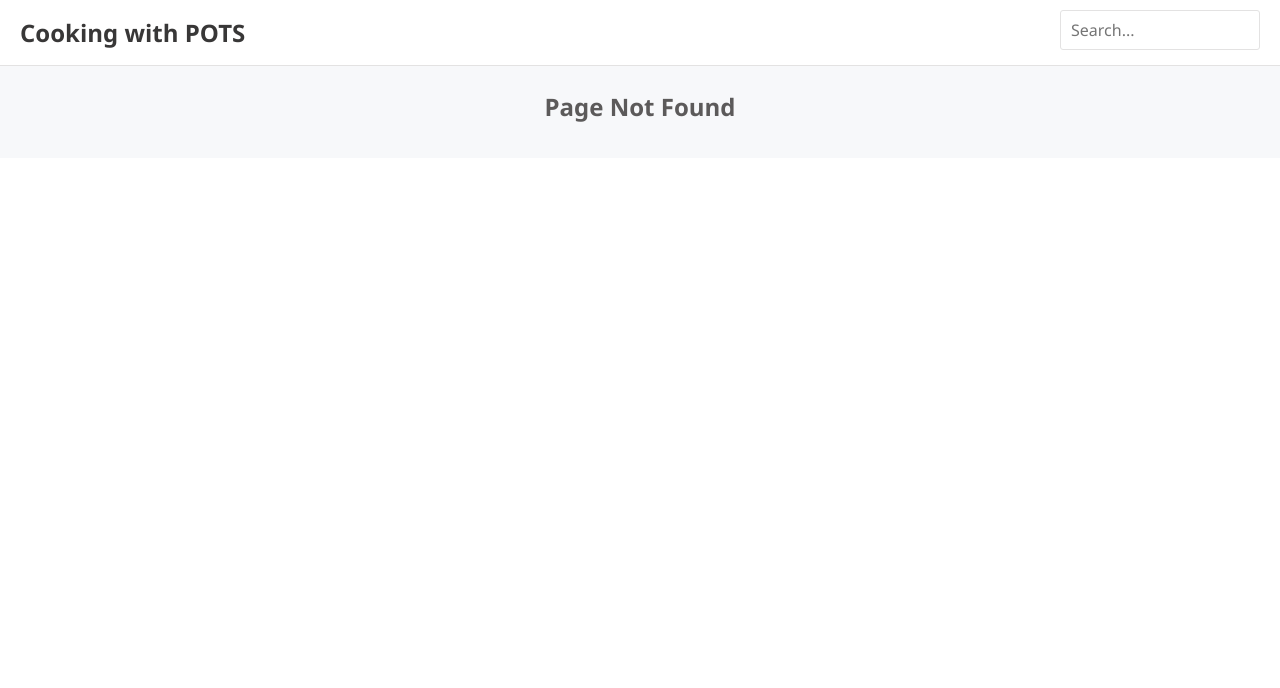
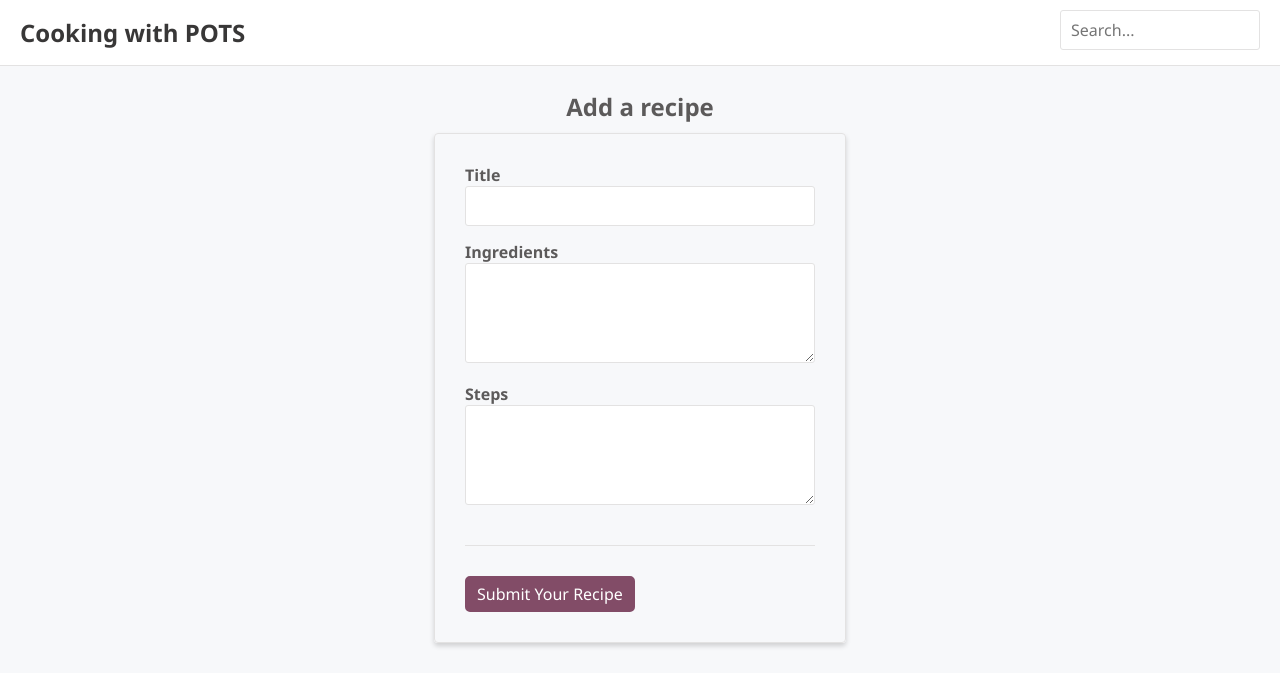
Before and after one commit to ErinNPeters/cooking-with-POTS-react, a React (Create React App) app in the folder frontend/: page /add in a window 1280 px wide. Before the commit this address had no page. Shown: the top 688 px of the page. Built offline with nearby package versions, Linux system fonts and the light colour scheme.

Commit message:
Add recipe page added

```diff
--- a/frontend/src/App.tsx
+++ b/frontend/src/App.tsx
@@ -9,6 +9,7 @@ import { Provider } from 'react-redux';
 import { configureStore } from './Store';
 import { RecipePage } from './Pages/RecipePage';
 import { SearchResultPage } from './Pages/SearchResultPage';
+import { AddRecipePage } from './Pages/AddRecipePage';
 
 const store = configureStore();
 
@@ -21,6 +22,7 @@ function App() {
           <Routes>
             <Route path="" element={<HomePage />} />
             <Route path="recipes/:recipeId" element={<RecipePage />} />
+            <Route path="add" element={<AddRecipePage />} />
             <Route path="search" element={<SearchResultPage />} />
             <Route path="*" element={<NotFoundPage />} />
           </Routes>
--- /dev/null
+++ b/frontend/src/Pages/AddRecipePage.tsx
@@ -0,0 +1,108 @@
+import React from 'react';
+import { Page } from '../Page';
+import { useForm } from 'react-hook-form';
+import {
+  Fieldset,
+  FieldContainer,
+  FieldLabel,
+  FieldInput,
+  FieldTextArea,
+  FormButtonContainer,
+  PrimaryButton,
+  FieldError,
+  SubmissionSuccess,
+} from '../Styles';
+import { RecipeDataPreParse, postRecipe } from '../RecipeDataPreParse';
+
+type FormData = {
+  title: string;
+  ingredients: string;
+  steps: string;
+};
+export const AddRecipePage = () => {
+  const {
+    register,
+    formState: { errors },
+    handleSubmit,
+    formState,
+  } = useForm<FormData>({ mode: 'onBlur' });
+  const [successfullySubmitted, setSuccessfullySubmitted] =
+    React.useState(false);
+
+  const submitForm = async (data: FormData) => {
+    const result = await postRecipe({
+      recipeId: 0, //0 indicates a new recipe. Will be auto-assigned by database on the backend.
+      title: data.title,
+      ingredients: data.ingredients,
+      steps: data.steps,
+      userName: 'Erin',
+      created: new Date(),
+      crockPot: true,
+    });
+    setSuccessfullySubmitted(result ? true : false);
+  };
+
+  return (
+    <Page title="Add a recipe">
+      <form onSubmit={handleSubmit(submitForm)}>
+        <Fieldset disabled={formState.isSubmitting || successfullySubmitted}>
+          <FieldContainer>
+            <FieldLabel htmlFor="title">Title</FieldLabel>
+            <FieldInput
+              type="text"
+              {...register('title', { required: true, minLength: 10 })}
+            />
+            {errors.title && errors.title.type === 'required' && (
+              <FieldError> You must enter the recipe title.</FieldError>
+            )}
+            {errors.title && errors.title.type === 'minLength' && (
+              <FieldError>
+                {' '}
+                The title must be at least 10 characters.
+              </FieldError>
+            )}
+          </FieldContainer>
+          <FieldContainer>
+            <FieldLabel htmlFor="ingredients">Ingredients</FieldLabel>
+            <FieldTextArea
+              {...register('ingredients', { required: true, minLength: 50 })}
+            />
+            {errors.ingredients && errors.ingredients.type === 'required' && (
+              <FieldError> You must enter the recipe content.</FieldError>
+            )}
+            {errors.ingredients && errors.ingredients.type === 'minLength' && (
+              <FieldError>
+                {' '}
+                The ingredients must be at least 50 characters.
+              </FieldError>
+            )}
+          </FieldContainer>
+          <FieldContainer>
+            <FieldLabel htmlFor="steps">Steps</FieldLabel>
+            <FieldTextArea
+              {...register('steps', { required: true, minLength: 50 })}
+            />
+            {errors.steps && errors.steps.type === 'required' && (
+              <FieldError> You must enter the recipe content.</FieldError>
+            )}
+            {errors.steps && errors.steps.type === 'minLength' && (
+              <FieldError>
+                {' '}
+                The steps must be at least 50 characters.
+              </FieldError>
+            )}
+          </FieldContainer>
+          <FormButtonContainer>
+            <PrimaryButton type="submit">Submit Your Recipe</PrimaryButton>
+          </FormButtonContainer>
+          {successfullySubmitted && (
+            <SubmissionSuccess>
+              {' '}
+              Your recipe was successfully submitted.{' '}
+            </SubmissionSuccess>
+          )}
+        </Fieldset>
+      </form>
+    </Page>
+  );
+};
--- a/frontend/src/Pages/HomePage.tsx
+++ b/frontend/src/Pages/HomePage.tsx
@@ -12,10 +12,12 @@ import {
   gotRecipeOfTheDayAction,
 } from '../Store';
 import { useDispatch } from 'react-redux';
+import { useNavigate } from 'react-router-dom';
 
 export const HomePage = () => {
+  const navigate = useNavigate();
   const handleAddRecipeClick = () => {
-    // navigate('add');
+    navigate('add');
   };
   const dispatch = useDispatch();
 
@@ -43,6 +45,7 @@ export const HomePage = () => {
         syndrome) knows this is the hardest part of cooking. Browse our recipes
         to help you feed your family or add your own to help others!{' '}
       </PageSubTitle>
+      <br />
       <PrimaryButton onClick={handleAddRecipeClick}>Add a recipe</PrimaryButton>
       <br /> <br /> <br />
       <hr></hr>
--- a/frontend/src/Styles.ts
+++ b/frontend/src/Styles.ts
@@ -17,7 +17,7 @@ export const fontFamily = "'Segoe UI', 'Helvetica Neue',sans-serif";
 export const fontSize = '16px';
 
 export const PrimaryButton = styled.button`
-  margin: 10px 10px 5px 250px;
+  margin: 10px 10px 0px 0px;
   background-color: ${primary2};
   border-color: ${primary2};
   border-style: solid;
@@ -136,7 +136,6 @@ export const PageSubTitle = styled.h4`
   /* font-size: 15px; */
   font-weight: bold;
   margin: 10px 0px 5px;
-  text-align: center;
 `;
 
 export const AppFonts = styled.div`
```
